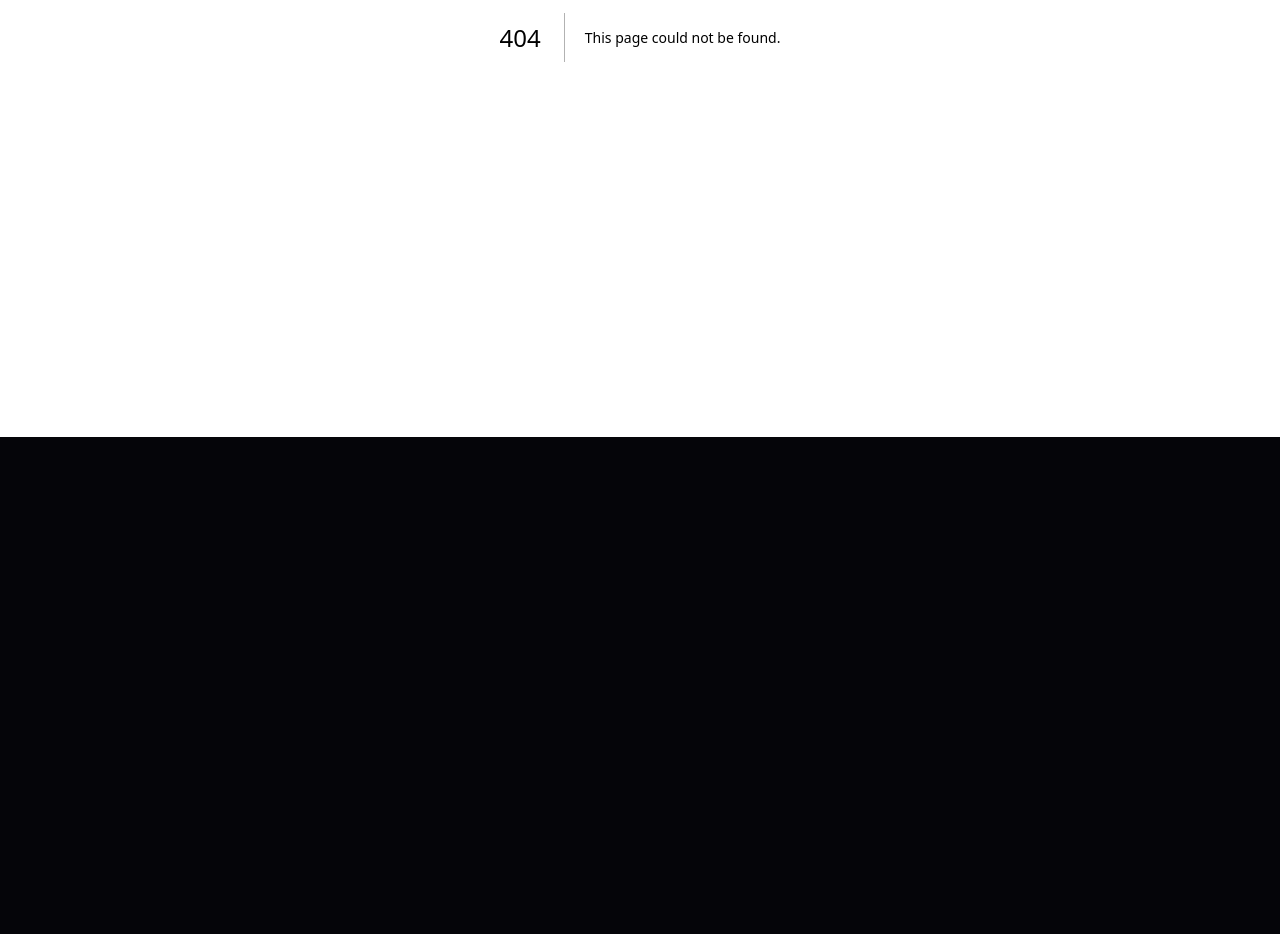
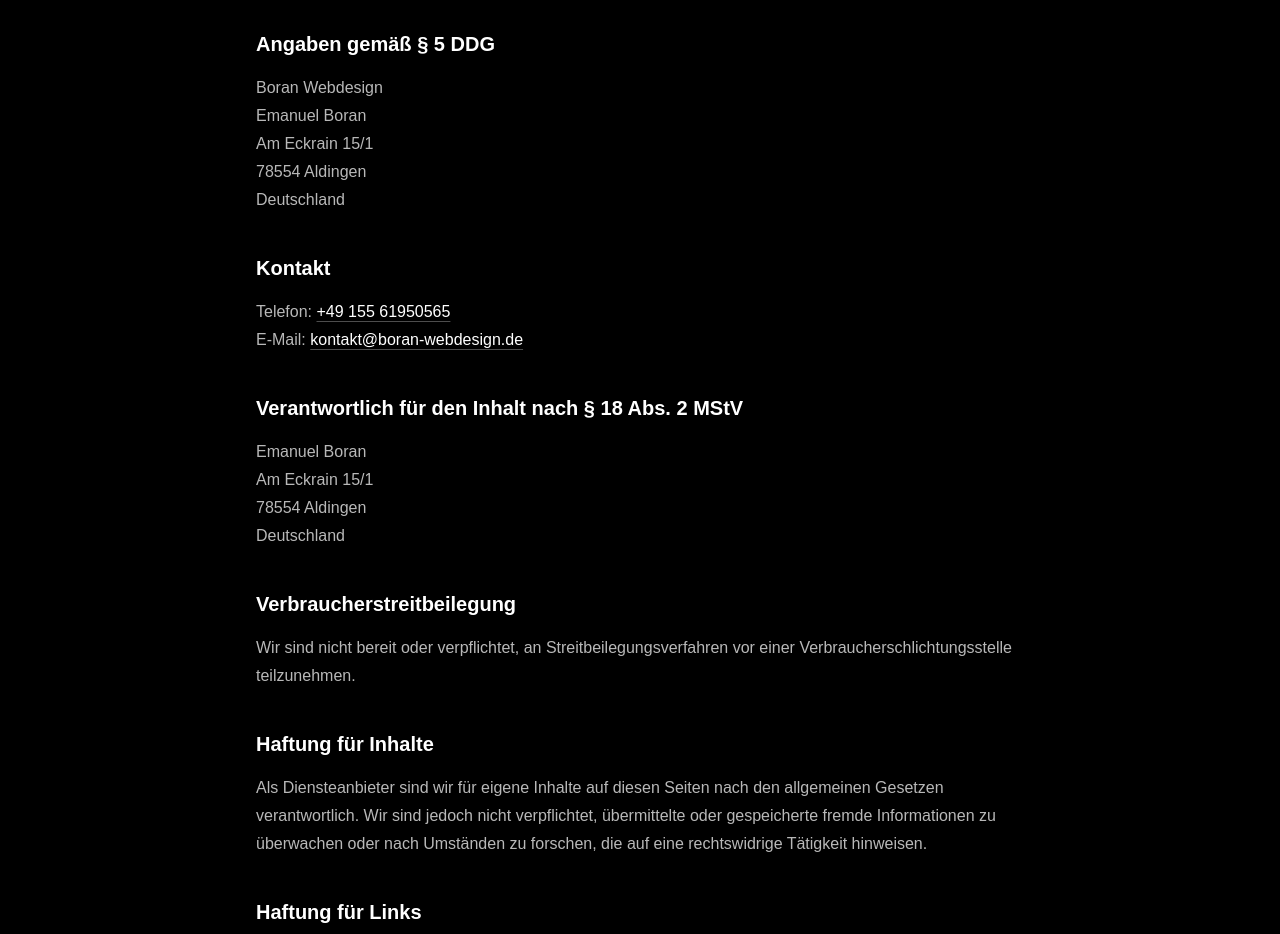
Before and after one commit to emanuelboran849-cpu/boran-webdesign, a Next.js app: page /impressum in a window 1280 px wide. Before the commit this address had no page. Shown: the part 363-1297 px from the top of the page. Before the commit the page ends 800 px from the top, so only its background shows below. Built offline with nearby package versions, Linux system fonts and the light colour scheme.

Commit message:
Add impressum page

```diff
--- /dev/null
+++ b/src/app/impressum/page.tsx
@@ -0,0 +1,136 @@
+import type { Metadata } from "next";
+
+export const metadata = {
+  title: "Impressum | Boran Webdesign",
+  description: "Impressum von Boran Webdesign.",
+} satisfies Metadata;
+
+export default function ImpressumPage() {
+  return (
+    <main className="min-h-screen bg-black px-5 py-28 text-white md:px-8 md:py-36">
+      <section className="mx-auto max-w-3xl">
+        <a
+          href="/"
+          className="inline-flex items-center gap-2 text-sm font-semibold text-white/50 transition hover:text-white"
+        >
+          ← Zurück zur Startseite
+        </a>
+
+        <p className="mt-14 text-[0.72rem] font-black uppercase tracking-[0.22em] text-[#db3150]">
+          Rechtliche Angaben
+        </p>
+
+        <h1 className="mt-5 font-serif text-[clamp(3rem,10vw,5.8rem)] leading-[0.9] tracking-[-0.065em]">
+          Impressum.
+        </h1>
+
+        <div className="mt-12 space-y-10 text-white/72">
+          <section>
+            <h2 className="text-xl font-bold text-white">
+              Angaben gemäß § 5 DDG
+            </h2>
+
+            <p className="mt-4 leading-7">
+              Boran Webdesign
+              <br />
+              Emanuel Boran
+              <br />
+              Am Eckrain 15/1
+              <br />
+              78554 Aldingen
+              <br />
+              Deutschland
+            </p>
+          </section>
+
+          <section>
+            <h2 className="text-xl font-bold text-white">Kontakt</h2>
+
+            <p className="mt-4 leading-7">
+              Telefon:{" "}
+              <a
+                href="tel:+4915561950565"
+                className="text-white underline decoration-white/30 underline-offset-4 transition hover:decoration-white"
+              >
+                +49 155 61950565
+              </a>
+              <br />
+              E-Mail:{" "}
+              <a
+                href="mailto:kontakt@boran-webdesign.de"
+                className="text-white underline decoration-white/30 underline-offset-4 transition hover:decoration-white"
+              >
+                kontakt@boran-webdesign.de
+              </a>
+            </p>
+          </section>
+
+          <section>
+            <h2 className="text-xl font-bold text-white">
+              Verantwortlich für den Inhalt nach § 18 Abs. 2 MStV
+            </h2>
+
+            <p className="mt-4 leading-7">
+              Emanuel Boran
+              <br />
+              Am Eckrain 15/1
+              <br />
+              78554 Aldingen
+              <br />
+              Deutschland
+            </p>
+          </section>
+
+          <section>
+            <h2 className="text-xl font-bold text-white">
+              Verbraucherstreitbeilegung
+            </h2>
+
+            <p className="mt-4 leading-7">
+              Wir sind nicht bereit oder verpflichtet, an
+              Streitbeilegungsverfahren vor einer
+              Verbraucherschlichtungsstelle teilzunehmen.
+            </p>
+          </section>
+
+          <section>
+            <h2 className="text-xl font-bold text-white">Haftung für Inhalte</h2>
+
+            <p className="mt-4 leading-7">
+              Als Diensteanbieter sind wir für eigene Inhalte auf diesen Seiten
+              nach den allgemeinen Gesetzen verantwortlich. Wir sind jedoch
+              nicht verpflichtet, übermittelte oder gespeicherte fremde
+              Informationen zu überwachen oder nach Umständen zu forschen, die
+              auf eine rechtswidrige Tätigkeit hinweisen.
+            </p>
+          </section>
+
+          <section>
+            <h2 className="text-xl font-bold text-white">Haftung für Links</h2>
+
+            <p className="mt-4 leading-7">
+              Unser Angebot enthält Links zu externen Websites Dritter, auf deren
+              Inhalte wir keinen Einfluss haben. Deshalb können wir für diese
+              fremden Inhalte auch keine Gewähr übernehmen. Für die Inhalte der
+              verlinkten Seiten ist stets der jeweilige Anbieter oder Betreiber
+              der Seiten verantwortlich.
+            </p>
+          </section>
+
+          <section>
+            <h2 className="text-xl font-bold text-white">Urheberrecht</h2>
+
+            <p className="mt-4 leading-7">
+              Die durch den Seitenbetreiber erstellten Inhalte und Werke auf
+              diesen Seiten unterliegen dem deutschen Urheberrecht. Beiträge
+              Dritter sind als solche gekennzeichnet. Die Vervielfältigung,
+              Bearbeitung, Verbreitung und jede Art der Verwertung außerhalb der
+              Grenzen des Urheberrechts bedürfen der schriftlichen Zustimmung des
+              jeweiligen Autors bzw. Erstellers.
+            </p>
+          </section>
+        </div>
+      </section>
+    </main>
+  );
+}
```
